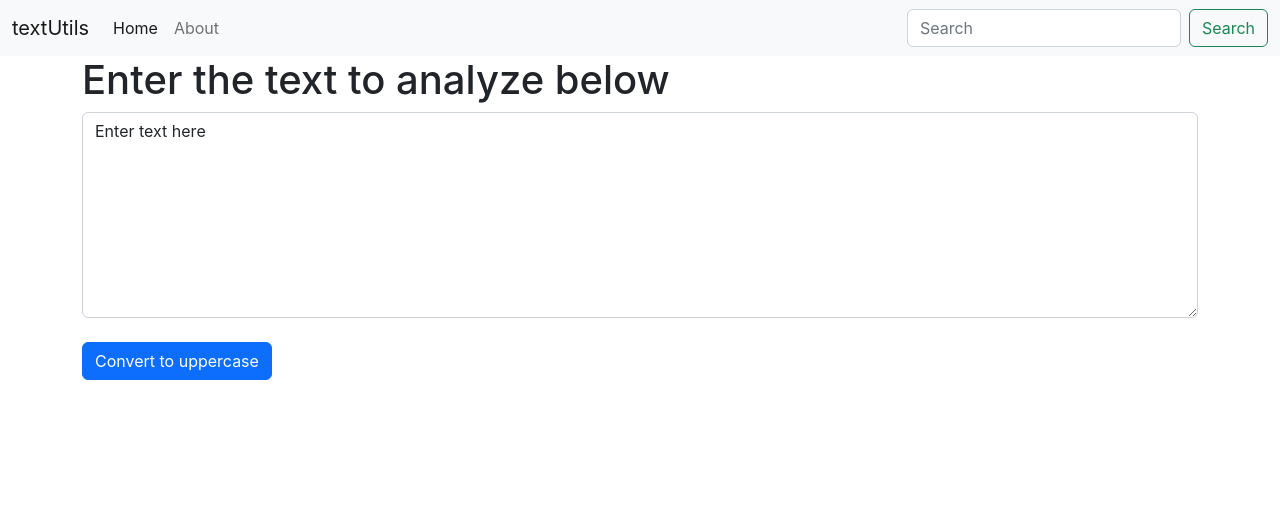
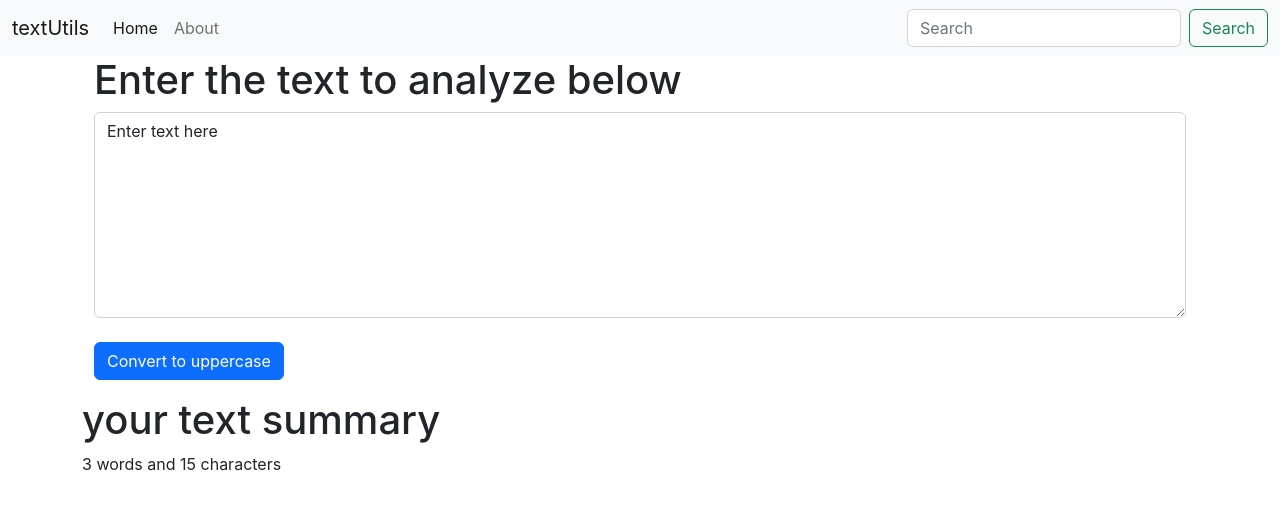
Before and after one commit to rks-031/textUtils, a React (Create React App) app: page / in a window 1280 px wide. Shown: the top 510 px of the page. Built offline with nearby package versions, Linux system fonts and the light colour scheme.

Commit message:
added counting of words and characters

```diff
--- a/src/components/textForms.js
+++ b/src/components/textForms.js
@@ -16,6 +16,7 @@ export default function TextForms(props) {
 
   return (
     <>
+      <div className="container">
         <div className="mb-3">
           <h1>{props.heading}</h1>
           <textarea
@@ -30,6 +31,13 @@ export default function TextForms(props) {
             Convert to uppercase
           </button>
         </div>
+      </div>
+      <div className="conatiner my-3">
+        <h1>your text summary</h1>
+        <p>
+          {text.split(" ").length} words and {text.length} characters
+        </p>
+      </div>
     </>
   );
 }
```
Lines whose indentation alone changed are shown as unchanged.
